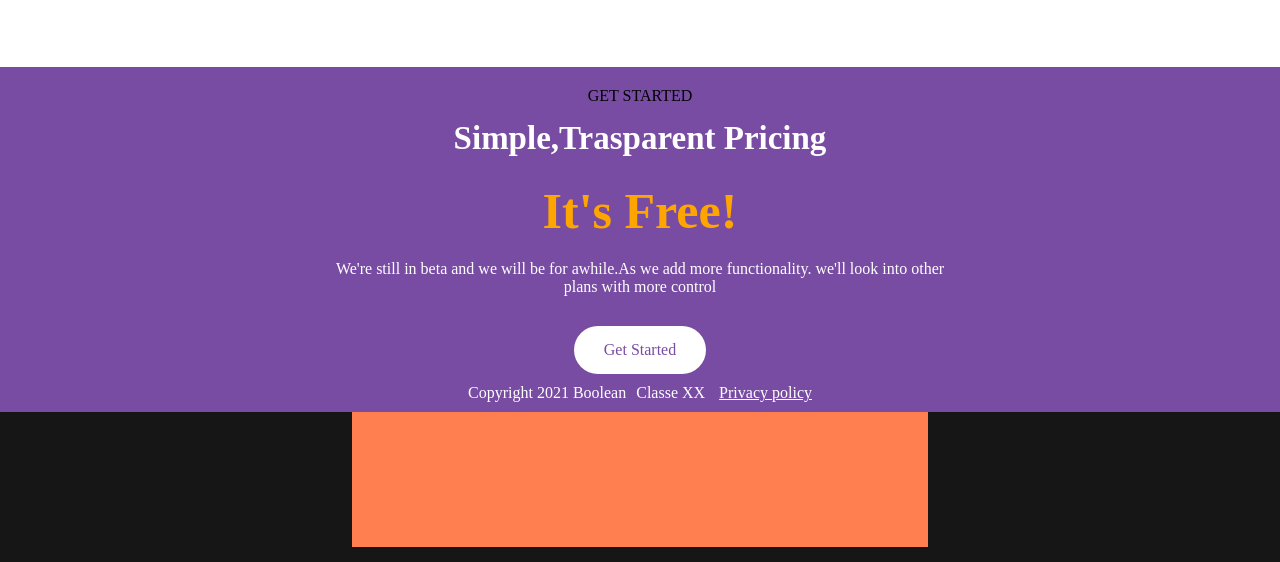
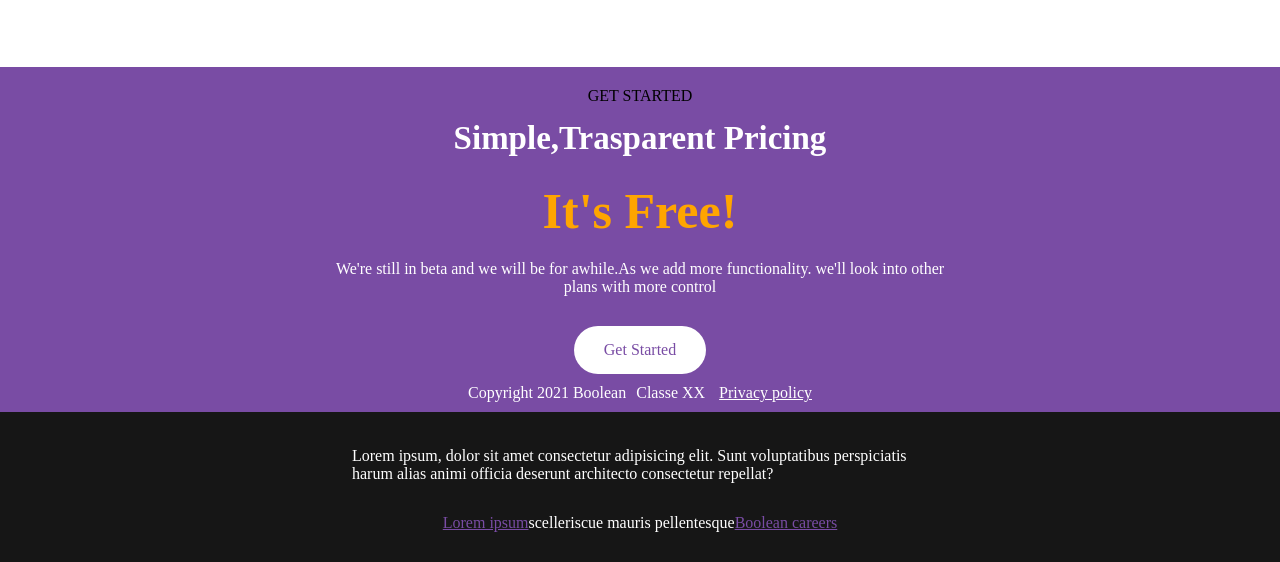
Before and after one commit to Christian-Lepidi/htmlcss-responsive-layout, a plain HTML site: page index.html in a window 1280 px wide. Shown: the part 3603-4165 px from the top of the page. Drawn offline with Linux system fonts and the light colour scheme.

Commit message:
feat: add. footer-contents and last changes for mobile

```diff
--- a/CSS/style.css
+++ b/CSS/style.css
@@ -558,10 +558,27 @@ li {
 .last-contents-container {
   width: 45%;
   height: 135px;
+  display: flex;
+  flex-direction: column;
+  align-items: center;
+  justify-content: space-around;
   margin-left: auto;
   margin-right: auto;
-  background-color: coral;
 }
+
+.footer-paragraph {
+  padding-top: 20px;
+  color: white;
+}
+
+.last-footer-paragraph {
+  color: white;
+}
+
+.last-link {
+  color: rgb(121, 76, 164);
+}
+
 /*FINE FOOTER*/
 
 @media screen and (max-width: 768px) {
@@ -640,6 +657,12 @@ li {
     width: 90%;
   }
 
+  .testimonials-card {
+    flex-direction: column;
+    align-items: center;
+    justify-content: center;
+  }
+
   .benefits-columns {
     width: 90%;
     margin: auto;
--- a/index.html
+++ b/index.html
@@ -374,7 +374,17 @@
     <!--FOOTER-->
     <footer>
       <section id="last-contents">
-        <div class="last-contents-container"></div>
+        <div class="last-contents-container">
+          <p class="footer-paragraph">
+            Lorem ipsum, dolor sit amet consectetur adipisicing elit. Sunt
+            voluptatibus perspiciatis harum alias animi officia deserunt
+            architecto consectetur repellat?
+          </p>
+          <p class="last-footer-paragraph">
+            <a href="#" class="last-link">Lorem ipsum</a>scelleriscue mauris
+            pellentesque<a href="#" class="last-link">Boolean careers</a>
+          </p>
+        </div>
       </section>
     </footer>
   </body>
```
